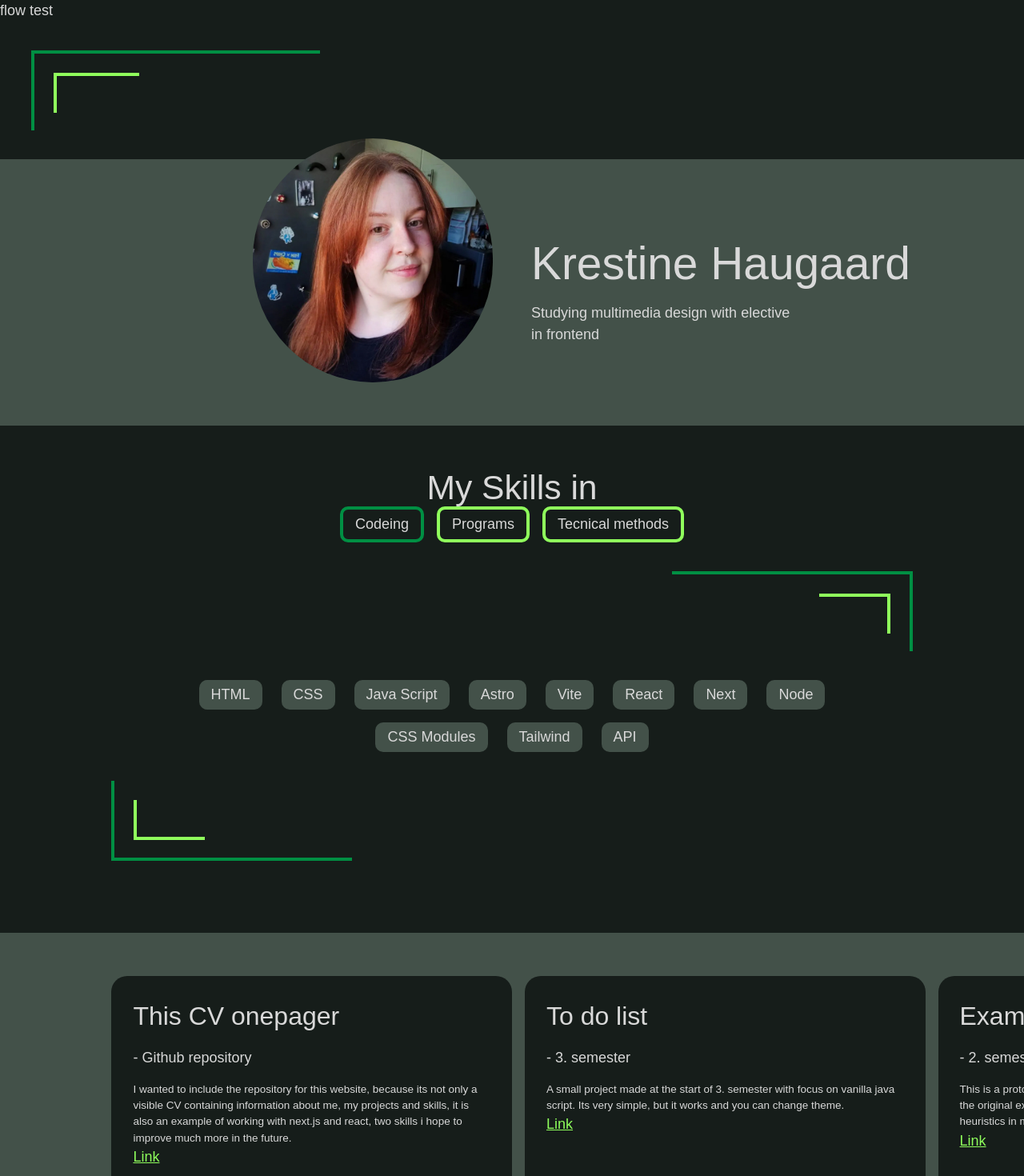
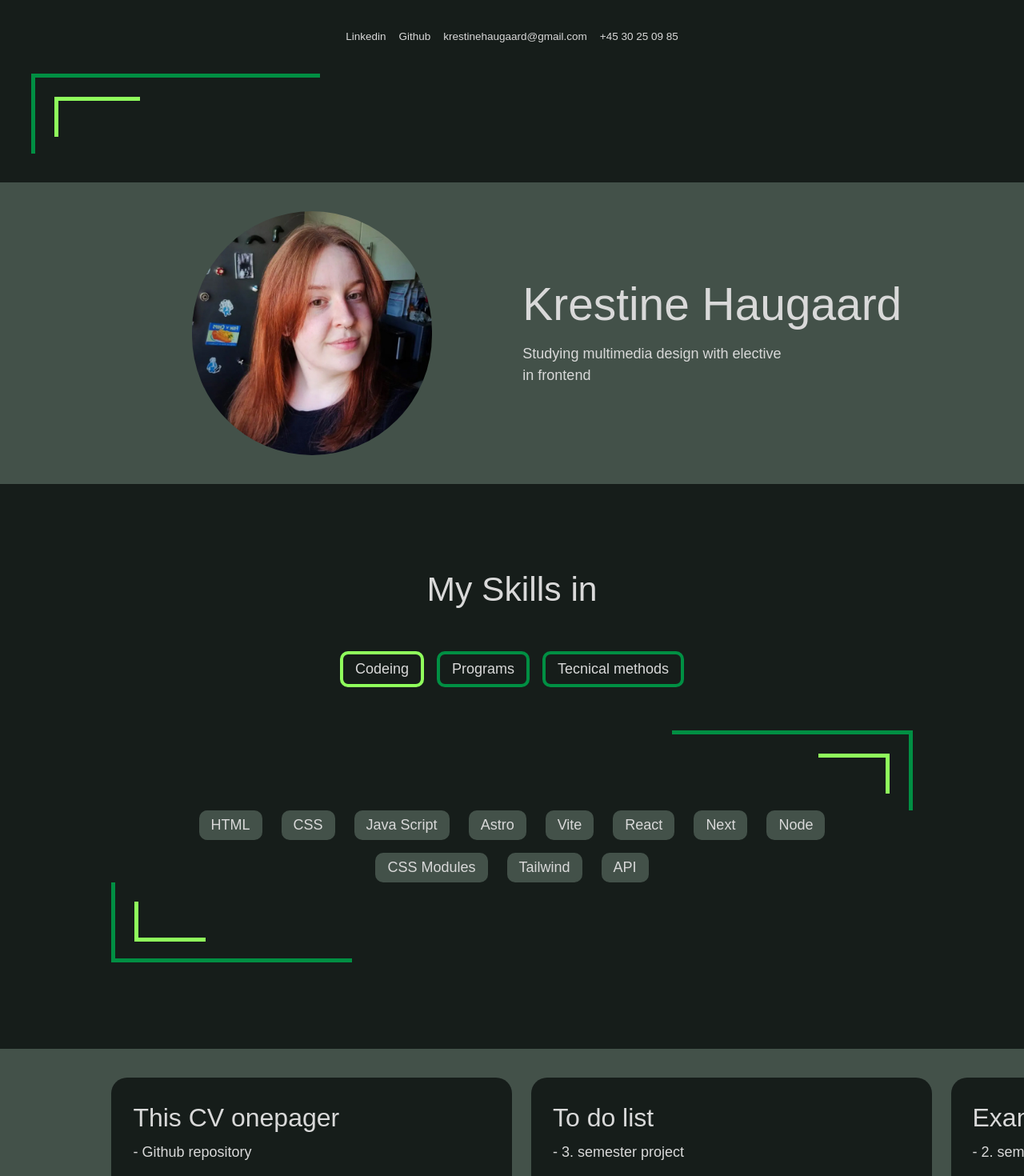
Before and after one commit to krestineHaugaard/cv_onepage, a Next.js app: page / in a window 1280 px wide. Shown: the top 1470 px of the page at 80% size. Built offline with nearby package versions, Linux system fonts and the light colour scheme.

Commit message:
small bugs fixes and style

```diff
--- a/src/components/CardShelf.jsx
+++ b/src/components/CardShelf.jsx
@@ -13,37 +13,37 @@ export default function CardShelf() {
       />
       <CardForCardShelf
         title="To do list"
-        semester="3. semester"
+        semester="3. semester project"
         text="A small project made at the start of 3. semester with focus on vanilla java script. Its very simple, but it works and you can change theme."
         link="https://krestinehaugaard.github.io/mmd_exercises_3_semester/to_do_list_2/index.html"
       />
       <CardForCardShelf
         title="Exam prototype 3"
-        semester="2. semester"
+        semester="2. semester project"
         text="This is a prototype I made for my examination presentation, its based on the original exams project, but i made some changes with the 10 usability heuristics in mind."
         link="https://www.figma.com/proto/A6g7Yom8y6IAzezopE2QJI/Prototype-3?type=design&node-id=1-620&t=vYb1CHvo2aSaMy2f-1&scaling=min-zoom&page-id=0%3A1&mode=design "
       />
       <CardForCardShelf
         title="Examination website"
-        semester="2. semester"
+        semester="2. semester project"
         text="2. semester examination project made with 2 others. Focus was to build a sustainable website solution matching the business principle of reselling and reuse. This project is build with Astro framework and Supabase."
         link="https://onebrick.netlify.app/"
       />
       <CardForCardShelf
         title="Case with CPH Light Festival"
-        semester="2. semester"
+        semester="2. semester project"
         text="This is a redesign case made with 4 others. Our client asked for an optimized version of their original design, with focus on UI and UX. This project was our introduction to Astro framework."
         link="https://cphlf.netlify.app/"
       />
       <CardForCardShelf
         title="Portfolio examination website"
-        semester="1. semester"
+        semester="1. semester project"
         text="This is a portfolie site containing 1. semester curriculum. I put it on here because i still really like the landingpage, but it sure needs a lot of optimizing. Links on the site don`t work anymore because of hosting changes."
         link="https://krestinehaugaard.github.io/Multimedie_1.semester_eksamen/"
       />
       <CardForCardShelf
         title="Animation theme"
-        semester="1. semester"
+        semester="1. semester project"
         text="This was our first introduction to java script. Everything in this game is designed, drawn and coded by me. It could be optimized a lot, especially the java script code, but i still think is a pretty solid mini game for a 1. semester student. Also this game is 100% satire, its designed around the all scots and irishmen hate England joke."
         link="https://krestinehaugaard.github.io/animations_tema_1_semester_mmd/spil.html"
       />
--- a/src/components/Footer.jsx
+++ b/src/components/Footer.jsx
@@ -1,7 +1,7 @@
 export default function Footer() {
   return (
-    <footer className="flow">
-      <p className="alignCenter flow">© 2024 Krestine Haugaard</p>
+    <footer>
+      <p className="alignCenter">© 2024 Krestine Haugaard</p>
     </footer>
   );
 }
--- a/src/components/Header.jsx
+++ b/src/components/Header.jsx
@@ -1,7 +1,36 @@
+import styles from "../styles/Header.module.css";
+
 export default function Header() {
   return (
-    <header className="flow">
-      <p>flow test</p>
+    <header>
+      <ul className={styles.ul}>
+        <li className={styles.link}>
+          <a
+            className={styles.link}
+            title="Opens new tab"
+            href="https://www.linkedin.com/in/krestine-haugaard-a80447264/"
+            target="_blank"
+          >
+            Linkedin
+          </a>
+        </li>
+        <li className={styles.link}>
+          <a
+            className={styles.link}
+            title="Opens new tab"
+            href="https://github.com/krestineHaugaard"
+            target="_blank"
+          >
+            Github
+          </a>
+        </li>
+        <li className={styles.link}>
+          <a className={styles.link} href="mailto:krestinehaugaard@gmail.com">
+            krestinehaugaard@gmail.com
+          </a>
+        </li>
+        <li className={styles.link}>+45 30 25 09 85</li>
+      </ul>
     </header>
   );
 }
--- a/src/components/ImportantLinks.jsx
+++ b/src/components/ImportantLinks.jsx
@@ -3,7 +3,6 @@ import styles from "../styles/ImportantLinks.module.css";
 export default function ImportantLinks() {
   return (
     <section>
-      <h3 className="alignCenter">Contact information</h3>
       <ul className={styles.layout}>
         <li>
           <a
@@ -12,7 +11,7 @@ export default function ImportantLinks() {
             href="https://www.linkedin.com/in/krestine-haugaard-a80447264/"
             target="_blank"
           >
-            My <span className={styles.link}>Linked In</span>
+            My <span className={styles.link}>Linkedin</span>
           </a>
         </li>
         <li>
--- a/src/styles/CardForCardShelf.module.css
+++ b/src/styles/CardForCardShelf.module.css
@@ -1,10 +1,12 @@
 .card {
+  display: flex;
+  flex-direction: column;
   background-color: var(--card-bgcol);
-  width: 150px;
   border-radius: 20px;
   scroll-snap-align: center;
   padding: var(--space-m);
   & p {
     font-size: var(--step--1);
+    --flow-space: var(--space-m);
   }
 }
--- a/src/styles/CardShelf.module.css
+++ b/src/styles/CardShelf.module.css
@@ -2,9 +2,11 @@
   background-color: var(--section-bgcol-1);
   padding-inline: calc((100% - var(--content-max-width)) / 2);
   display: flex;
-  gap: 1rem;
+  gap: 1.5rem;
   overflow-x: auto;
   scroll-snap-type: x mandatory;
+  scrollbar-width: thin;
+  scrollbar-color: var(--decoration-col-2) var(--background-col);
   scroll-snap-align: start;
 
   & > * {
--- /dev/null
+++ b/src/styles/Header.module.css
@@ -0,0 +1,14 @@
+.ul {
+  list-style: none;
+  display: flex;
+  padding: 0;
+  margin: 0;
+  flex-wrap: wrap;
+  gap: 1rem;
+  justify-content: center;
+}
+
+.link {
+  color: var(--font-col);
+  font-size: var(--step--1);
+}
--- a/src/styles/ImageAndNameShelf.module.css
+++ b/src/styles/ImageAndNameShelf.module.css
@@ -2,8 +2,9 @@
   display: grid;
   grid-template-columns: 1fr 1fr;
   padding-inline: calc((100% - var(--content-max-width)) / 2);
-  gap: clamp(1rem, 50%, 3rem);
   background-color: var(--section-bgcol-1);
+
+  justify-items: center;
 }
 
 .img {
@@ -11,13 +12,12 @@
   max-width: 300px;
 }
 
-.item1 {
-  place-self: center end;
+/* .item1 {
   margin-top: -5rem;
-}
+} */
 
 .item2 {
-  place-self: center start;
+  align-self: center;
 }
 
 .inline {
--- a/src/styles/SkillsShelf.module.css
+++ b/src/styles/SkillsShelf.module.css
@@ -2,22 +2,23 @@
   display: flex;
   justify-content: center;
   gap: 1rem;
+  margin-block: var(--space-xl);
 }
 
 .btn {
   border-style: solid;
   border-width: 4px;
   border-radius: 10px;
-  border-color: var(--decoration-col-2);
+  border-color: var(--decoration-col-1);
   padding: 5px 15px;
 }
 
 .btn:hover {
-  border-color: var(--decoration-col-1);
+  border-color: var(--decoration-col-2);
 }
 
 .btn.active {
-  border-color: var(--decoration-col-1);
+  border-color: var(--decoration-col-2);
 }
 
 .ul {
--- a/src/styles/StyleElement.module.css
+++ b/src/styles/StyleElement.module.css
@@ -1,5 +1,5 @@
 .outerBox {
-  border-width: 4px;
+  border-width: 5px;
   border-color: var(--decoration-col-1);
   height: 100px;
   width: clamp(200px, 30%, 500px);
@@ -7,7 +7,7 @@
 }
 
 .innerBox {
-  border-width: 4px;
+  border-width: 5px;
   border-color: var(--decoration-col-2);
   margin: 1.5rem;
   height: 50px;
@@ -35,5 +35,4 @@
 
 .layout {
   display: grid;
-  margin-block: var(--space-l);
 }
--- a/src/styles/globals.css
+++ b/src/styles/globals.css
@@ -110,7 +110,7 @@ h3 {
 
 h4 {
   font-size: var(--step-o);
-  --flow-space: var(--space-xs);
+  --flow-space: var(--space-3xs);
 }
 
 .alignCenter {
@@ -119,7 +119,6 @@ h4 {
 
 a {
   color: var(--decoration-col-2);
-  --flow-space: var(--space-l);
 }
 
 a:hover {
@@ -128,9 +127,15 @@ a:hover {
 
 header,
 footer {
-  --flow-space: var(--space-l);
+  margin-block: var(--space-l);
 }
 
 section {
-  padding-block: var(--space-xl);
+  padding-block: var(--space-l);
+  margin-block: var(--space-l);
 }
+
+ul {
+  margin: 0;
+  padding: 0;
+}
```
